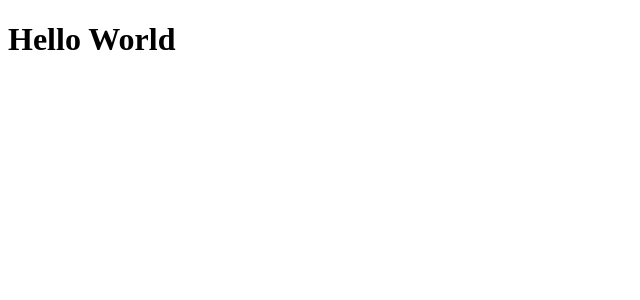
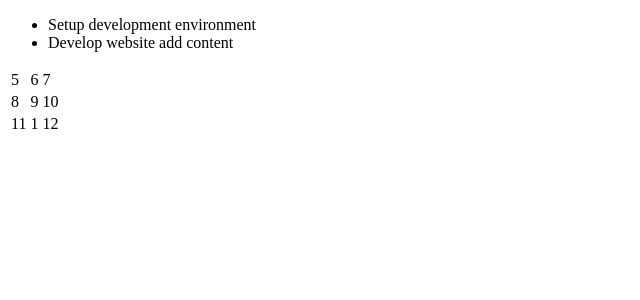
Before and after one commit to asad23raza/RowReduce, a React (Create React App) app: page / in a window 1280 px wide. Shown: the top 300 px of the page, without its empty margins (0-640 px from the left). Built offline with nearby package versions, Linux system fonts and the light colour scheme.

Commit message:
commit on master

```diff
--- a/src/components/Matrixcontainer.js
+++ b/src/components/Matrixcontainer.js
@@ -1,8 +1,64 @@
 import React from "react";
+var matrix_1 = {
+    vectors: [
+        {
+            x1: 5,
+            x2: 8,
+            x3: 11
+        },
+        {
+            x1: 6,
+            x2: 9,
+            x3: 1
+        },
+        {
+            x1: 7,
+            x2: 10,
+            x3: 12
+        }
+    ]
+}
 class MatrixContainer extends React.Component {
+    state = {
+        todos: [
+            {
+                id: 1,
+                title: "Setup development environment",
+                checked: false
+            },
+            {
+                id: 2,
+                title: "Develop website add content",
+                checked: false
+            }
+        ]
+    };
     render() {
         return (
-                <h1>Hello World</h1>
+            <div>
+            <ul>
+                {this.state.todos.map(elem => (
+                    <li>{elem.title}</li>
+                ))}
+            </ul>
+            <table>
+                <tr>
+                    {matrix_1.vectors.map(elem => (
+                        <td>{elem.x1}</td>
+                    ))}
+                </tr>
+                <tr>
+                    {matrix_1.vectors.map(elem => (
+                        <td>{elem.x2}</td>
+                    ))}
+                </tr>
+                <tr>
+                    {matrix_1.vectors.map(elem => (
+                        <td>{elem.x3}</td>
+                    ))}
+                </tr>
+            </table>
+            </div>
         )
     }
 }
--- a/src/index.js
+++ b/src/index.js
@@ -1,5 +1,8 @@
 import React from "react";
 import ReactDom from "react-dom";
 //const title = <h1>Enter the Matrix you Would Like to Reduce Below</h1>
-import MatrixContainer from "./components/Matrixcontainer";
-ReactDom.render(<MatrixContainer />, document.getElementById("root"));
+import MatrixContainer from "./components/MatrixContainer";
+ReactDom.render(
+  <MatrixContainer />,
+  document.getElementById("root")
+);
```
